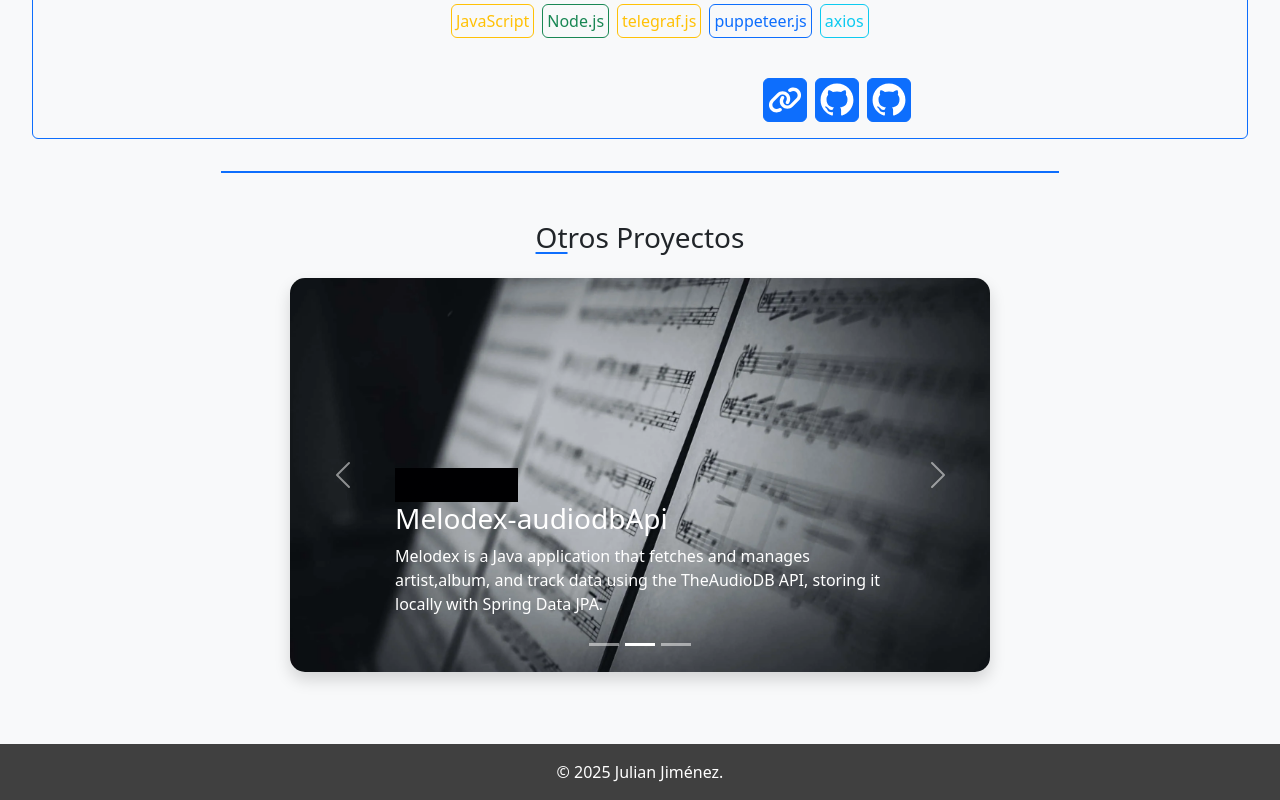
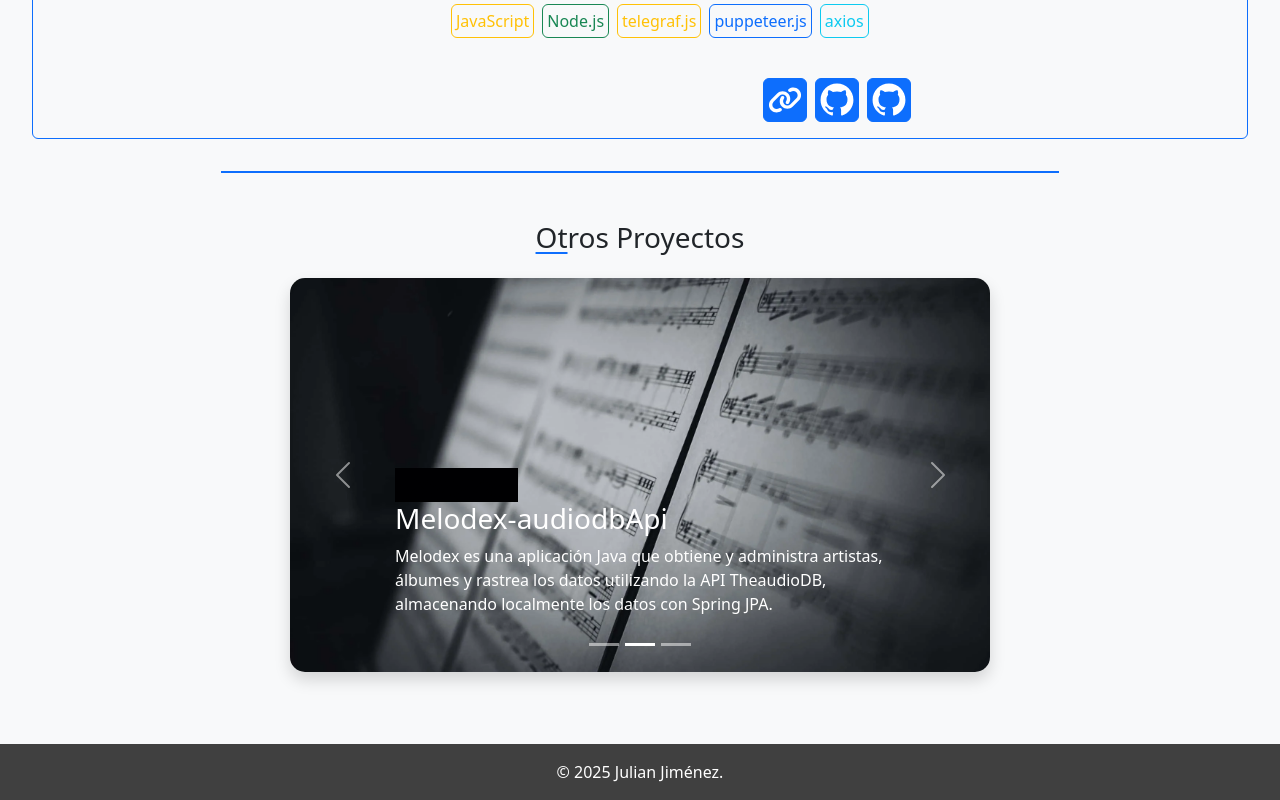
Before and after one commit to Julianjg21/portafolio, a React (Create React App) app: page / in a window 1280 px wide. Shown: the part 4822-5622 px from the top of the page. Built offline with nearby package versions, Linux system fonts and the light colour scheme.

Commit message:
Update project descriptions in Spanish and rename section titles to "More Projects"

```diff
--- a/src/data/ProjectsData.mjs
+++ b/src/data/ProjectsData.mjs
@@ -114,20 +114,20 @@ export const moreProyectsData = [
     gif: clickHere,
     hrefRepository: "https://github.com/Julianjg21/Lecturama",
     projectTitle: "Lecturama",
-    projectDescription: "A Java-based console application that integrates with the Gutendex API to retrieve and persist bibliographic data into a PostgreSQL database using JPA (Hibernate)...",
+    projectDescription: "Una aplicación de consola basada en Java que se integra con la API de Gutendex para recuperar y persistir datos bibliográficos en una base de datos PostgreSQL utilizando JPA (Hibernate) ...",
   },
   {
     projectImg: melodex,
     gif: clickHere,
     hrefRepository: "https://github.com/Julianjg21/melodex-audiodbApi",
     projectTitle: "Melodex-audiodbApi",
-    projectDescription: "Melodex is a Java application that fetches and manages artist,album, and track data using the TheAudioDB API, storing it locally with Spring Data JPA.",
+    projectDescription: "Melodex es una aplicación Java que obtiene y administra artistas, álbumes y rastrea los datos utilizando la API TheaudioDB, almacenando localmente  los datos con  Spring JPA.",
   },
   {
     projectImg: more_projects,
     gif: clickHere,
     hrefRepository: "https://github.com/Julianjg21?tab=repositories",
-    projectTitle: "Melodex-audiodbApi",
+    projectTitle:"Más proyectos",
     projectDescription: "Puedes encontrar más proyectos en mi perfil de GitHub, donde encontrarás una variedad de aplicaciones y herramientas que he desarrollado a lo largo del tiempo..",
   }
 
```
